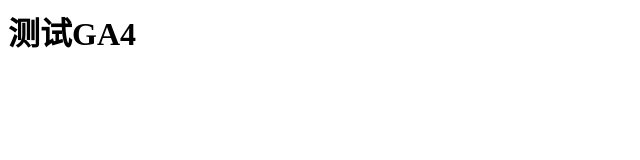
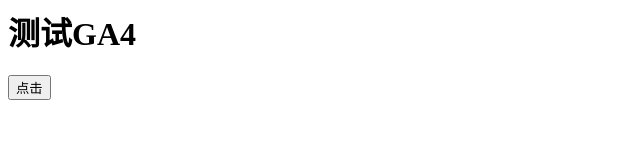
Before and after one commit to jiangshihua/jiangshihua.github.io, a plain HTML site: page index.html in a window 1280 px wide. Shown: the whole page, without its empty margins (0-640 px from the left). Drawn offline with Linux system fonts and the light colour scheme.

Commit message:
Update index.html

```diff
--- a/index.html
+++ b/index.html
@@ -17,5 +17,6 @@
     <h1>
       测试GA4
     </h1>
+    <button class="test">点击</button>
   </body>
 </html>
```
